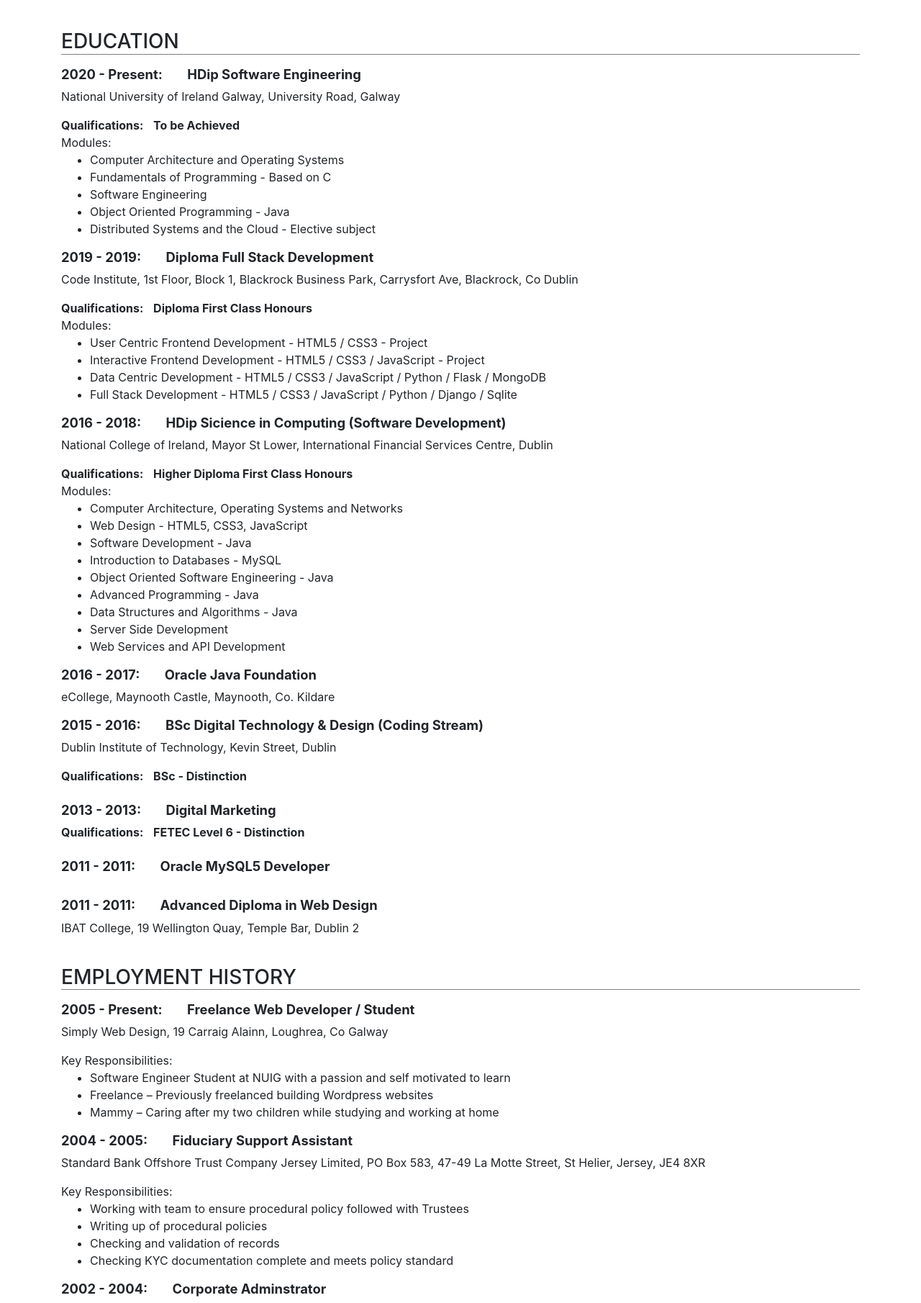
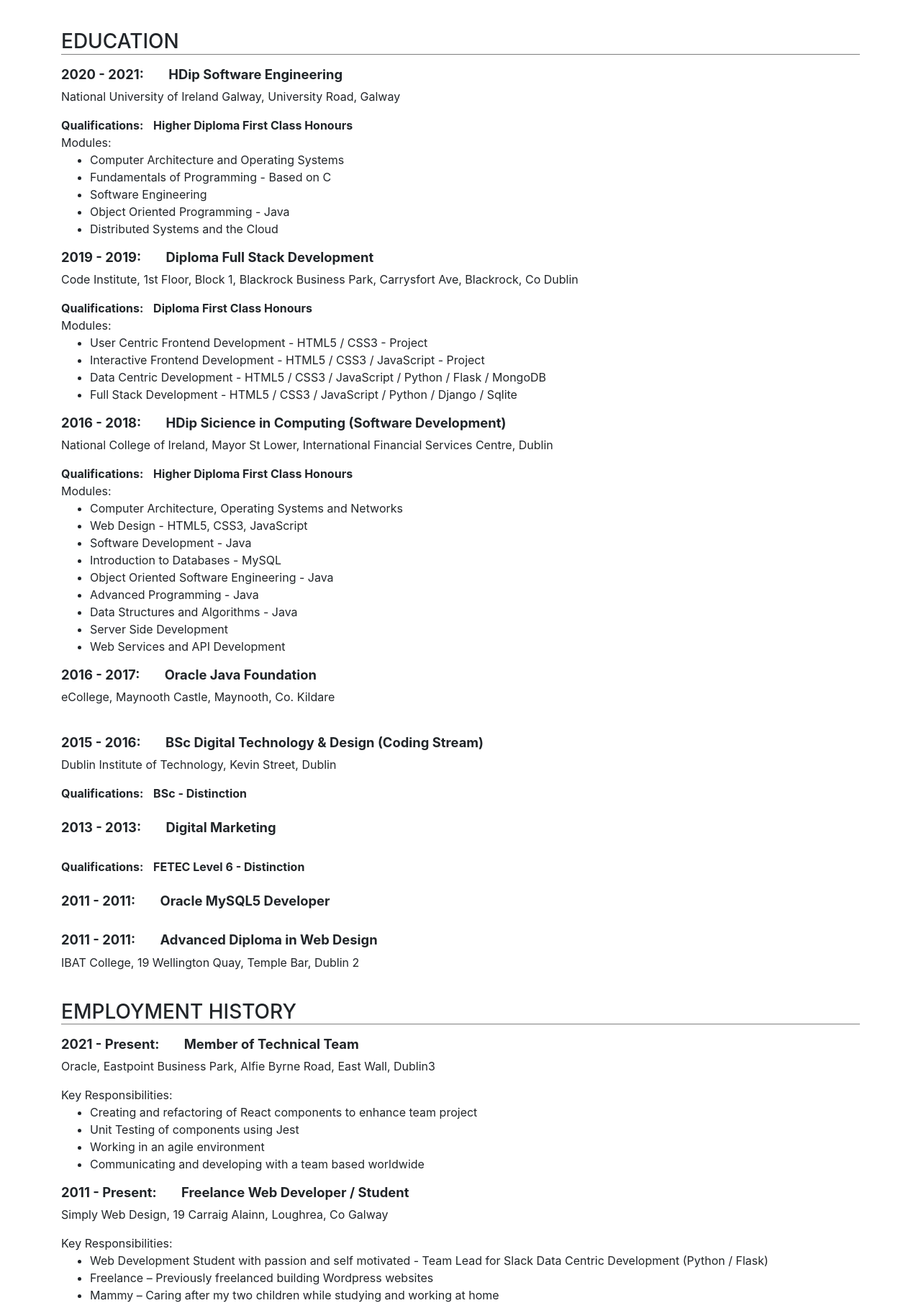
Before and after one commit to jacqueline-walsh/jacqueline-walsh, a Flask app: page /cv in a window 1280 px wide. Shown: the part 725-2535 px from the top of the page at 72% size. Run offline with Flask 2, Linux system fonts and the light colour scheme; some libraries are stand-ins or nearby versions.

Commit message:
Update cv.html

```diff
--- a/templates/cv.html
+++ b/templates/cv.html
@@ -22,7 +22,7 @@
     <h3>TECHNICAL SKILLS PROFILE</h3>
     <hr class="hr-dark">
     <ul>
-      <li>Programming Languages: HTML5, CSS3, JavaScript, Java, Python, PHP, Ruby, JSON, XML</li>
+      <li>Programming Languages: HTML5, CSS3, JavaScript, Python, Java, PHP, Ruby, JSON, XML</li>
       <li>Frameworks: Angular, Flask, Django, Ruby on Rails, CodeIgniter</li>
       <li>Version Control: Git / Github</li>
       <li>Database Systems: MySQL, MongoDB</li>
@@ -39,16 +39,17 @@
     <hr class="hr-dark">
         <!-- Education No 1 -->
         <div class="education-block">
-      <h5>2020 - Present: <span class="title">HDip Software Engineering</span></h5>
+          <h5>2020 - 2021: <span class="title">HDip Software Engineering</span></h5>
           <p>National University of Ireland Galway, University Road, Galway</p>
-      <strong>Qualifications: <span class="quals">To be Achieved</span></strong><br/>
+          <strong>Qualifications: <span class="quals">Higher Diploma First Class Honours</span></strong><br/>
           Modules:<br/>
           <ul>
             <li>Computer Architecture and Operating Systems</li>
-        <li>Fundamentals of Programming  - Based on C</li>
+            <li>Fundamentals of Programming - Based on C</li>
             <li>Software Engineering</li>
             <li>Object Oriented Programming - Java</li>
-        <li>Distributed Systems and the Cloud - Elective subject</li>
+            <li>Distributed Systems and the Cloud</li>
+
           </ul>
         </div>
     <!-- Education No 2 -->
@@ -87,7 +88,7 @@
       <h5>2016 - 2017: <span class="title">Oracle Java Foundation</span></h5>
       <p>eCollege, Maynooth Castle, Maynooth, Co. Kildare</p>
     </div>
-
+    <br/>
     <!-- Education No 5 -->
     <div class="education-block">
       <h5>2015 - 2016: <span class="title">BSc Digital Technology &amp; Design (Coding Stream)</span></h5>
@@ -97,7 +98,7 @@
     <br/>
     <!-- Education No 6 -->
     <div class="education-block">
-      <h5>2013 - 2013: <span class="title">Digital Marketing</span></h5>
+      <h5>2013 - 2013: <span class="title">Digital Marketing</span></h5><br/>
       <strong>Qualifications: <span class="quals">FETEC Level 6 - Distinction</span></strong><br/>
     </div>
     <br/>
@@ -117,16 +118,28 @@
     <hr class="hr-dark">
         <!-- Employment No 1 -->
         <div class="employment-block">
-      <h5>2005 - Present: <span class="title">Freelance Web Developer / Student</span></h5>
+          <h5>2021 - Present: <span class="title">Member of Technical Team</span></h5>
+          <p>Oracle, Eastpoint Business Park, Alfie Byrne Road, East Wall, Dublin3</p>
+          Key Responsibilities:<br/>
+          <ul>
+            <li>Creating and refactoring of React components to enhance team project</li>
+            <li>Unit Testing of components using Jest</li>
+            <li>Working in an agile environment</li>
+            <li>Communicating and developing with a team based worldwide</li>
+          </ul>
+        </div>
+    <!-- Employment No 2 -->
+    <div class="employment-block">
+      <h5>2011 - Present: <span class="title">Freelance Web Developer / Student</span></h5>
       <p>Simply Web Design, 19 Carraig Alainn, Loughrea, Co Galway</p>
       Key Responsibilities:<br/>
       <ul>
-        <li>Software Engineer Student at NUIG with a passion and self motivated to learn</li>
+        <li>Web Development Student with passion and self motivated - Team Lead for Slack Data Centric Development (Python / Flask)</li>
         <li>Freelance – Previously freelanced building Wordpress websites</li>
         <li>Mammy – Caring after my two children while studying and working at home</li>
       </ul>
     </div>
-    <!-- Employment No 2 -->
+    <!-- Employment No 3 -->
     <div class="employment-block">
       <h5>2004 - 2005: <span class="title">Fiduciary Support Assistant</span></h5>
       <p>Standard Bank Offshore Trust Company Jersey Limited, PO Box 583, 47-49 La Motte Street, St Helier, Jersey, JE4 8XR</p>
@@ -138,7 +151,7 @@
         <li>Checking KYC documentation complete and meets policy standard</li>
       </ul>
     </div>
-    <!-- Employment No 3 -->
+    <!-- Employment No 4 -->
     <div class="employment-block">
       <h5>2002 - 2004: <span class="title">Corporate Adminstrator</span></h5>
       <p>Overseas Management Company (Jersey) Ltd, 31 Board Street, St Helier, Jersey, JE4 8ZP</p>
@@ -150,7 +163,7 @@
         <li>Liaison between clients, Banks, Trust Companies, Company House and other Legal Profession</li>
       </ul>
     </div>
-    <!-- Employment No 4 -->
+    <!-- Employment No 5 -->
     <div class="employment-block">
       <h5>2001 - 2002: <span class="title">Senior Client Service Associate - Client Services</span></h5>
       <p>RBSI Securities Services Group, Liberte House, 19-23 La Motte Street, St Helier, Jersey</p>
```
Lines whose indentation alone changed are shown as unchanged.
